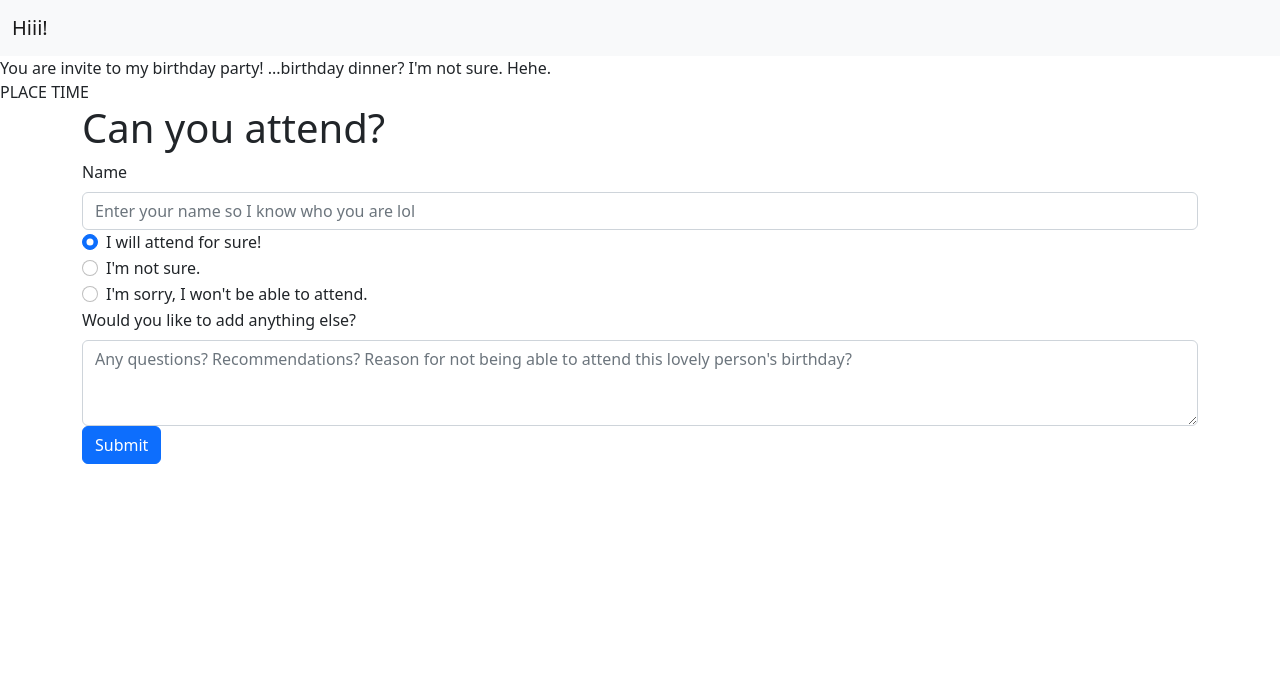
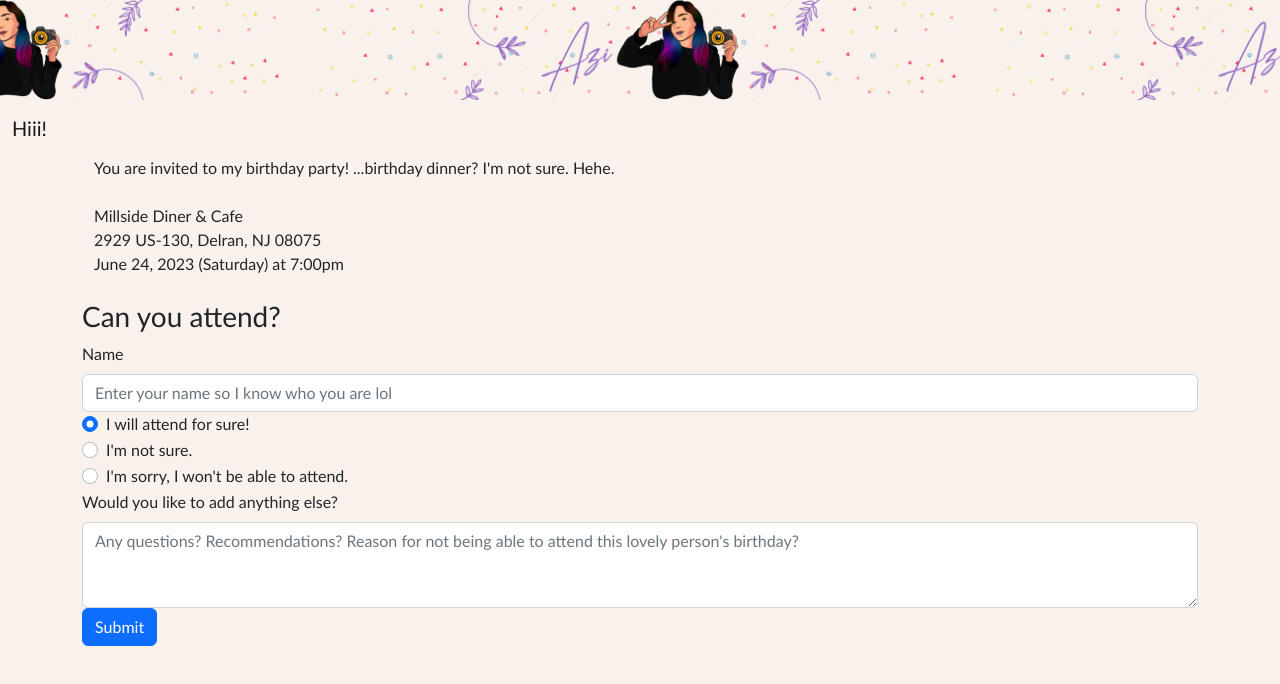
Before and after one commit to azimezn/azime_birthday, a plain HTML site: page index.html in a window 1280 px wide. Drawn offline with nearby package versions, Linux system fonts and the light colour scheme.

Commit message:
added style and banner and navbar i think lol

```diff
--- /dev/null
+++ b/assets/css/style.css
@@ -0,0 +1,23 @@
+body {
+    font-family: 'Gill Sans', 'Gill Sans MT', 'Calibri', 'Trebuchet MS', sans-serif;
+    background-color: #F9F2EC;
+}
+
+.banner {
+    width: 100%;
+    height: 100px;
+    text-align: center;
+    background: url('../images/header-cartoon-lavender.jpg');
+    background-repeat: repeat-x;
+    background-size: contain;
+    background-position: center;
+    overflow: hidden;
+}
+
+.navbar-azime {
+    background-color: #F9F2EC;
+}
+
+/* .navbar-azime a {
+    color: white;
+} */
--- a/index.html
+++ b/index.html
@@ -6,15 +6,19 @@
     <meta http-equiv="X-UA-Compatible" content="IE=edge">
     <meta name="viewport" content="width=device-width, initial-scale=1.0">
     <link rel="stylesheet" href="https://cdn.jsdelivr.net/npm/bootstrap@5.2.3/dist/css/bootstrap.min.css">
+    <link rel="stylesheet" href="./assets/css/style.css">
     <title>Azime's Birthday</title>
 </head>
 
 <body>
+    <div class="banner"></div>
 
-    <nav class="navbar navbar-expand-lg bg-light">
+    <nav class="navbar navbar-expand-lg navbar-azime">
         <div class="container-fluid">
             <a class="navbar-brand" href="#">Hiii!</a>
-          <button class="navbar-toggler" type="button" data-bs-toggle="collapse" data-bs-target="#navbarSupportedContent" aria-controls="navbarSupportedContent" aria-expanded="false" aria-label="Toggle navigation">
+            <button class="navbar-toggler" type="button" data-bs-toggle="collapse"
+                data-bs-target="#navbarSupportedContent" aria-controls="navbarSupportedContent" aria-expanded="false"
+                aria-label="Toggle navigation">
                 <span class="navbar-toggler-icon"></span>
             </button>
             <!-- <div class="collapse navbar-collapse" id="navbarSupportedContent">
@@ -47,18 +51,27 @@
           </div> -->
         </div>
     </nav>
-    <div>You are invite to my birthday party! ...birthday dinner? I'm not sure. Hehe.</div>
-
-    <div>PLACE TIME</div>
 
     <div class="container">
-        <h1>Can you attend?</h1>
+    <div class="container-fluid">You are invited to my birthday party! ...birthday dinner? I'm not sure. Hehe.</div>
+    <br>
+    <div class="container-fluid">Millside Diner & Cafe</div>
+    <div class="container-fluid">2929 US-130, Delran, NJ 08075</div>
+    <div class="container-fluid">June 24, 2023 (Saturday) at 7:00pm</div>
+    <br>
+    </div>
+
+
     <!-- FORM -->
+    <div class="container">
+        <h3>Can you attend?</h3>
+
         <form>
             <!-- name input -->
             <div>
                 <label for="nameInput" class="form-label">Name</label>
-                <input type="text" class="form-control" id="nameInput" placeholder="Enter your name so I know who you are lol">
+                <input type="text" class="form-control" id="nameInput"
+                    placeholder="Enter your name so I know who you are lol">
             </div>
             <!-- options to attend -->
             <div class="form-check">
```
Also changed, not shown: assets/images/header-cartoon-lavender.jpg (added). Lines whose indentation alone changed are shown as unchanged.
